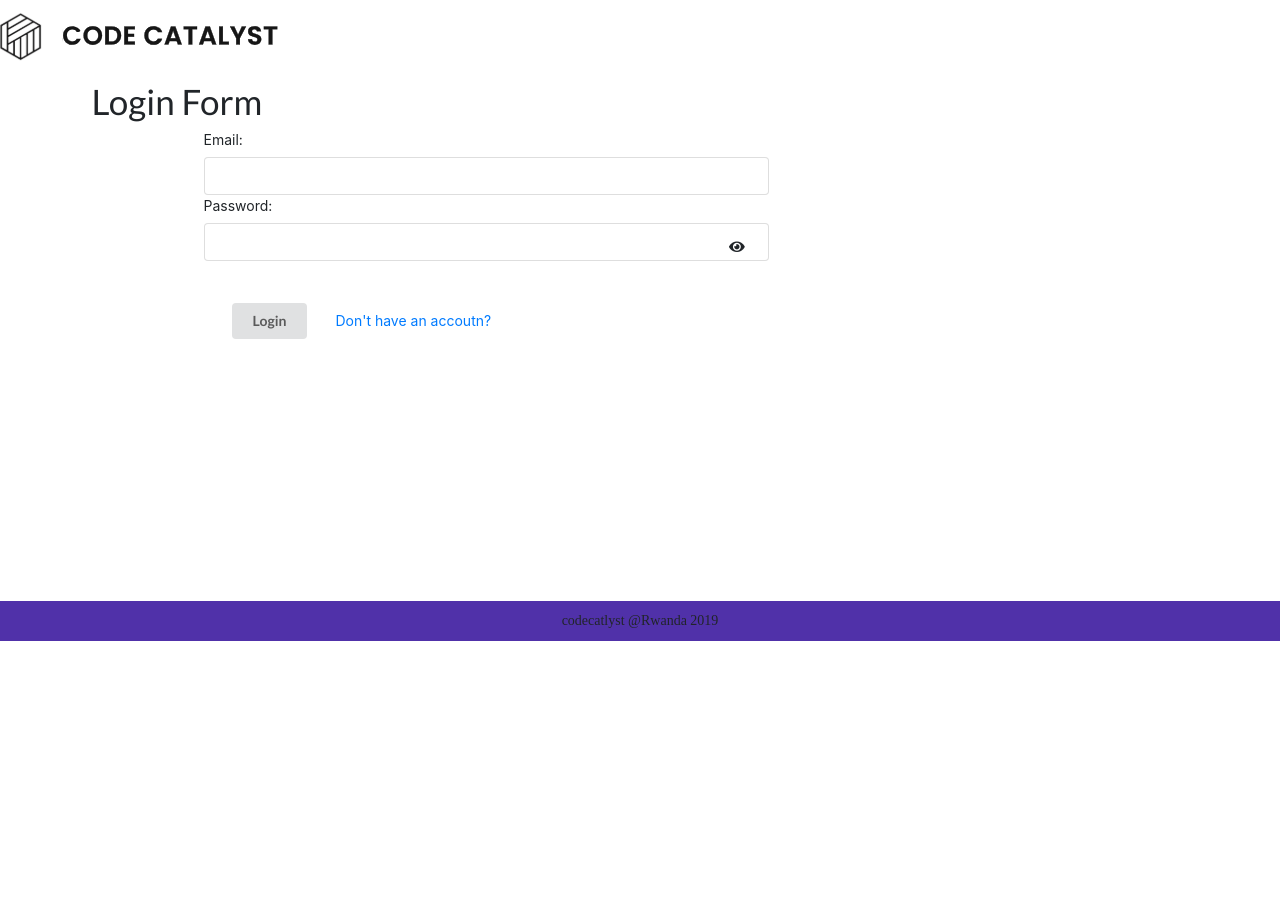
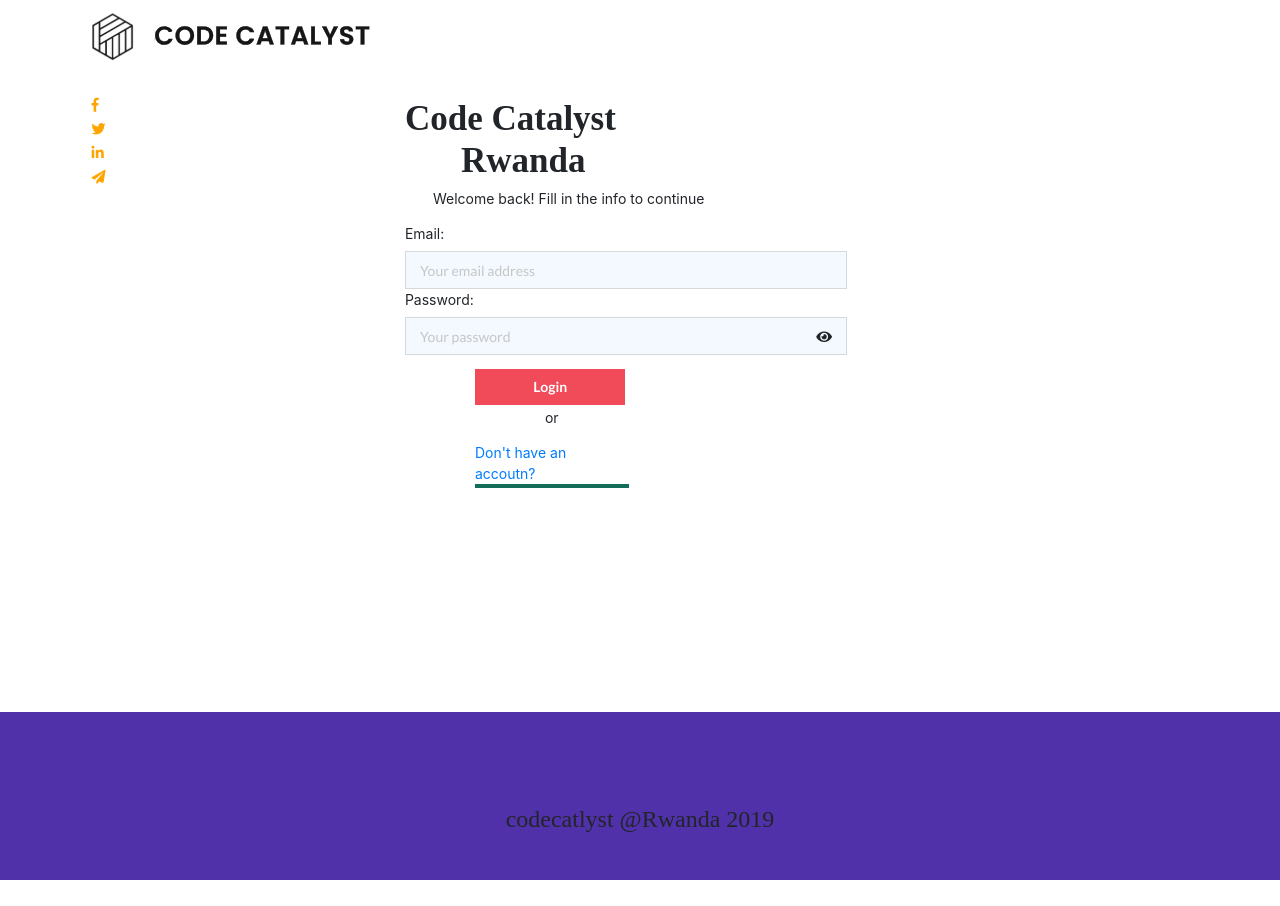
Before and after one commit to ndungutseclaude/applicant, a React (Create React App) app: page / in a window 1280 px wide. Before the commit the page ends 800 px from the top, so only its background shows below. Built offline with nearby package versions, Linux system fonts and the light colour scheme.

Commit message:
login styling

```diff
--- a/src/component/App.css
+++ b/src/component/App.css
@@ -24,22 +24,77 @@
     border-radius: 0px;
     margin-right: 2rem;
 }
+/* LOGIN STYLING */
+.wrapper{
+    display: grid;
+    grid-template-columns: 2fr 3fr 2fr;
+    margin-top: 2rem;
+}
+.form_containing_login{
+    padding-right: 2rem;
 
+}
+.myicons{
+    display: flex;
+    flex-direction: column;
+    color:orange;
+}
+#facebookIcon{
+    margin-bottom: 10px;
+}
+#linkedIcon{
+    margin-bottom: 10px;
+}
+#twitterIcon{
+    margin-bottom: 10px;
+}
+#paperplaneIcon{
+    margin-bottom: 10px;
+}
+.ButtonsOnLoginForm{
+    display: flex;
+    flex-direction: column;
+    width: 11rem;
+    margin-left: 5em;
+}
+#loginButton{
+    background: #F14B59;
+    border-radius: 0px;
+    margin-bottom: 3px;
+    color: white;
+}
+#orStyling{
+    padding-left: 5rem;
+}
+#dontHaveAccount{
+    border-radius: 0px;
+    border-right: 0px;
+    border-top: 0px;
+    border-left: 0px;
+    border-bottom: 4px solid #146D56;
+}
+#ijiso{
+    position: absolute;
+width: 26.77px;
+height: 16px;
+left: 1198px;
+top: 730px;
+}
 /* FOOTER STYLING */
 .divStyling{
-    position: relative;
     background:#5031A9;
-    top: 2px;
-    /* margin-top: 2rem; */
-    /* height: 4rem; */
+    position: absolute;
+    bottom: 0px;
+    padding-top: 20px;
+    height: 12rem;
 }
 
 .pStyling{
     text-align: center;
-    font-family: poppins;
-     padding: 10px;
+    font-family: 'Times New Roman', Times, serif;
+    font-size: x-large;
+    padding: 5rem;
 }
-/* LOGIN STYLING */
 
 
 /* questionListStyling */
--- a/src/component/Header.js
+++ b/src/component/Header.js
@@ -2,7 +2,7 @@
 
 const Header =()=>{
     return(
-        <div>
+        <div className="ui container">
             <nav>
                 <img src="code_catalyst.svg" alt="not available"/>
                 {/* <p style={{float:'right'}}>LOGOUT</p> */}
--- a/src/component/Login.js
+++ b/src/component/Login.js
@@ -3,7 +3,7 @@
 import { Link } from 'react-router-dom';
 import Header from './Header';
 import Footer from './Footer';
-import './SignUp.css'
+import './App.css';
 
 
 class Login extends React.Component{
@@ -60,33 +60,50 @@
         return(
             <div>
                 <Header/>
-                <div className="ui container" style={{margin: '10px'}}>
-                <h1> Login Form</h1>
-                    <form onSubmit={this.formSubmit} className="ui form" style={{marginRight: '30rem', marginLeft: '8rem', marginBottom: '2px'}}>
+                <div className="ui container">
+                    <div className=" wrapper">
+                        <div className="myicons">
+                            <i className="fab fa-facebook-f" id="facebookIcon"></i>
+                            <i className="fab fa-twitter" id="twitterIcon"></i>
+                            <i className="fab fa-linkedin-in" id="linkedIcon"></i>
+                            <i className="fas fa-paper-plane" id="paperplaneIcon"></i>
+                        </div>
+                        <div>
+                            <h1 style={{fontFamily: 'time new roman'}}> <b>Code Catalyst <br/><span style={{paddingLeft: '4rem'}}> Rwanda</span></b></h1>
+                            <p style={{paddingLeft: '2rem'}}>Welcome back! Fill in the info to continue</p>
+                            <form onSubmit={this.formSubmit} className="ui form form_containing_login">
                                 <label> Email:</label>
-                        <input type="email" required
+                                <input type="email" style={{background: '#F4F9FF', borderRadius: '0px'}} required
+                                    placeholder="Your email address"
                                     name="email"
                                     value={this.state.email}
                                     onChange={this.handleChange}
                                 />
                                 <label> Password: </label>
                                 <div className="ui field">
-                        <input type= {(isPasswordShown)? "text": "password"} required
+                                <input type= {(isPasswordShown)? "text": "password"} style={{background: '#F4F9FF', borderRadius:'0px'}} required
+                                    placeholder="Your password"
                                     name="password"
                                     value={this.state.password}
                                     onChange={this.handleChange}
                                 />
-                        <i className={(isPasswordShown)? "eye fas fa-eye-slash":"eye fas fa-eye"} onClick={this.togglePasswordVisibility}></i>
+                                <i className={(isPasswordShown)? "eye fas fa-eye-slash":"eye fas fa-eye"} onClick={this.togglePasswordVisibility} id="ijisho"></i>
                                 </div>
-                        <button type="submit" className="ui button" style={{margin:'2rem'}}disabled={this.state.loading}>
+                                <div className="ButtonsOnLoginForm">
+
+
+                                    <button type="submit" className="ui button" id="loginButton" disabled={this.state.loading}>
                                         {this.state.loading && <i className="fas fa-spinner fa-spin"></i>}
                                         Login
                                     </button>
-                        <Link to="/SignUp">
+                                    <p id="orStyling">or</p>
+                                    <Link to="/SignUp" id="dontHaveAccount">
                                         Don't have an accoutn?
                                     </Link>
+                                </div>
                             </form>
-
+                        </div>
+                    </div>
                 </div>
                 <Footer/>
             </div>
--- a/src/component/registrationDone.js
+++ b/src/component/registrationDone.js
@@ -10,7 +10,7 @@
             <div className="ui container" style={{backgroundImage: 'image1.jfif', background: 'black', color: 'gray', margin: '3rem'}}>
                 <h1>you have done your registration please, wait we will call you!!!</h1>
                 <Link to="/"> back to Home</Link>
-                <img class="ui circular image" src="image1.jfif" alt="no image" style={{marginLeft: '30rem'}}></img>
+                <img class="ui circular image" src="image1.jfif" alt="not found" style={{marginLeft: '30rem'}}></img>
             </div>
             <Footer/>
         </div>
```
Lines whose indentation alone changed are shown as unchanged.
